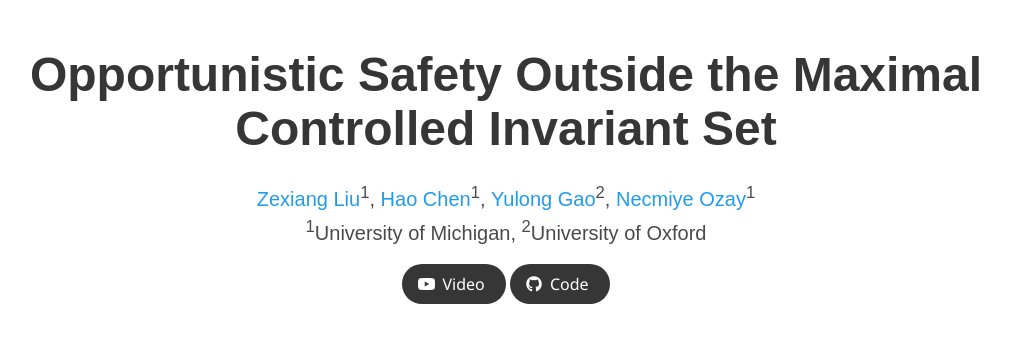
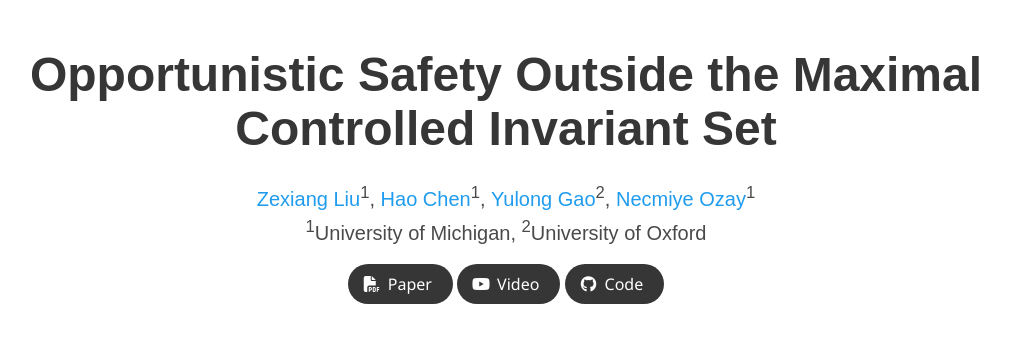
Before and after one commit to haochern/OpSafe, a plain HTML site: page index.html in a window 1280 px wide. Shown: the top 354 px of the page, without its empty margins (134-1144 px from the left). Drawn offline with nearby package versions, Linux system fonts and the light colour scheme; some icons are missing; a web font is replaced by a local one.

Commit message:
Update index.html

```diff
--- a/index.html
+++ b/index.html
@@ -71,15 +71,15 @@
           <div class="column has-text-centered">
             <div class="publication-links">
               <!-- PDF Link. -->
-              <!-- <span class="link-block">
-                <a href="./static/paper/23-1012_01_MS.pdf"
+              <span class="link-block">
+                <a href="https://web.eecs.umich.edu/~necmiye/pubs/LiuCGO_draft23.pdf"
                    class="external-link button is-normal is-rounded is-dark">
                   <span class="icon">
                       <i class="fas fa-file-pdf"></i>
                   </span>
                   <span>Paper</span>
                 </a>
-              </span> -->
+              </span>
               <!-- arxiv Link. -->
               <!-- <span class="link-block">
                 <a href="TODO"
```
